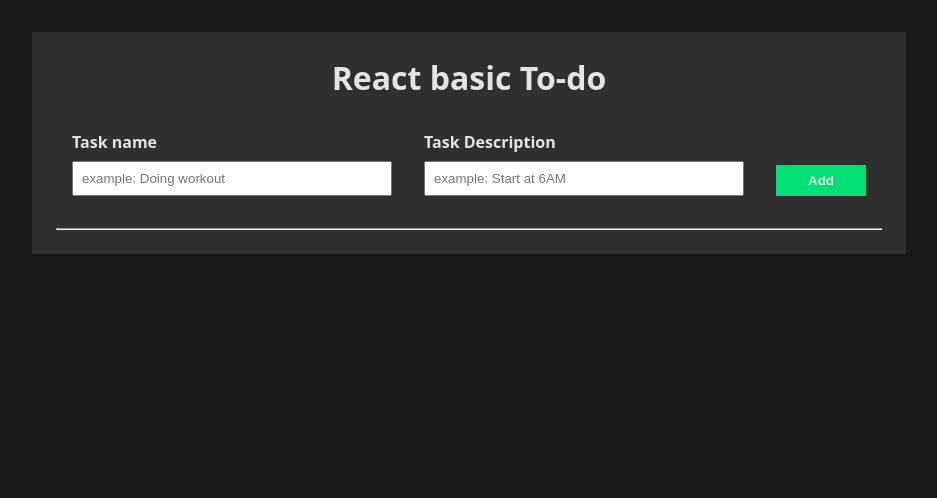
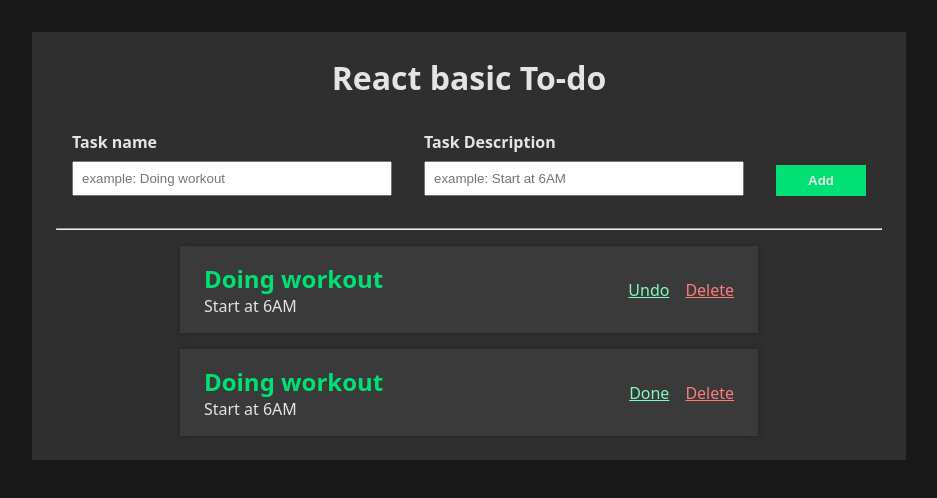
Before and after one commit to sandratraniaina/todo, a React (Vite) app: page / in a window 1280 px wide. Shown: the top 498 px of the page, without its empty margins (171-1108 px from the left). Built offline with nearby package versions, Linux system fonts and the light colour scheme.

Commit message:
feat: Add styling to Task component

```diff
--- a/src/components/App/App.css
+++ b/src/components/App/App.css
@@ -17,3 +17,9 @@
     display: grid;
     gap: 1rem;
 }
+
+.task-container {
+    display: grid;
+    place-items: center;
+    gap: 1rem;
+}
--- a/src/components/App/App.jsx
+++ b/src/components/App/App.jsx
@@ -3,6 +3,7 @@
 import './App.css';
 
 import Form from '../form/Form';
+import Task from '../task/Task';
 
 const App = () => {
     return (
@@ -11,6 +12,10 @@
             <div className='container'>
                 <Form />
                 <hr />
+                <div className='task-container' >
+                    <Task taskName={"Doing workout"} taskDescription={"Start at 6AM"} isCompleted={true} />
+                    <Task taskName={"Doing workout"} taskDescription={"Start at 6AM"} isCompleted={false} />
+                </div>
             </div>
         </div>
     )
--- /dev/null
+++ b/src/components/task/Task.css
@@ -0,0 +1,32 @@
+.task {
+    width: 70%;
+    padding: 1rem 1.5rem 1rem;
+    background: var(--clr-neutral-050);
+    box-shadow: 0 0 5px rgba(30, 30, 30, 0.818);
+
+    display: flex;
+    justify-content: space-between;
+    align-items: center;
+}
+
+.task .task__name {
+    color: var(--clr-primary);
+}
+
+.task .task__actions {
+    display: flex;
+    gap: 1rem;
+}
+
+.task .task__actions > p {
+    text-decoration: underline;
+    font-weight: 400;
+}
+
+.task .task__actions > p.delete {
+    color: var(--clr-red);
+}
+
+.task .task__actions > p.update {
+    color: var(--clr-primary-2);
+}
--- a/src/components/task/Task.jsx
+++ b/src/components/task/Task.jsx
@@ -1,6 +1,8 @@
 import React from 'react';
 
-const Task = ({taskName, taskDescription, isCompleted, deleteHandler, updateHandler}) => {
+import './Task.css';
+
+const Task = ({ taskName, taskDescription, isCompleted, deleteHandler, updateHandler }) => {
     return (
         <div className='task'>
             <div className='task__details'>
@@ -8,8 +10,8 @@
                 <p className='task__description' >{taskDescription}</p>
             </div>
             <div className='task__actions'>
-            <p className='task__action' onClick={deleteHandler}>Delete</p>
-            <p className='task__action' onClick={updateHandler}>{isCompleted ? "Undo" : "Done"}</p>
+                <p className='task__action update' onClick={updateHandler}>{isCompleted ? "Undo" : "Done"}</p>
+                <p className='task__action delete' onClick={deleteHandler}>Delete</p>
             </div>
         </div>
     )
--- a/src/main.css
+++ b/src/main.css
@@ -1,11 +1,13 @@
 :root {
     --clr-neutral-200: #181818;
     --clr-neutral-100: #2f2f2f;
+    --clr-neutral-050: #3a3a3a;
     --clr-neutral-000: #e4e4e4;
 
-    --clr-red: #f40102;
+    --clr-red: #fd7b7b;
 
     --clr-primary: #00e075;
+    --clr-primary-2:rgb(127, 250, 191);
 }
 
 *,
@@ -25,4 +27,5 @@
     display: grid;
     place-content: center;
     background: var(--clr-neutral-200);
+    color: var(--clr-neutral-000);
 }
```
Lines whose indentation alone changed are shown as unchanged.
